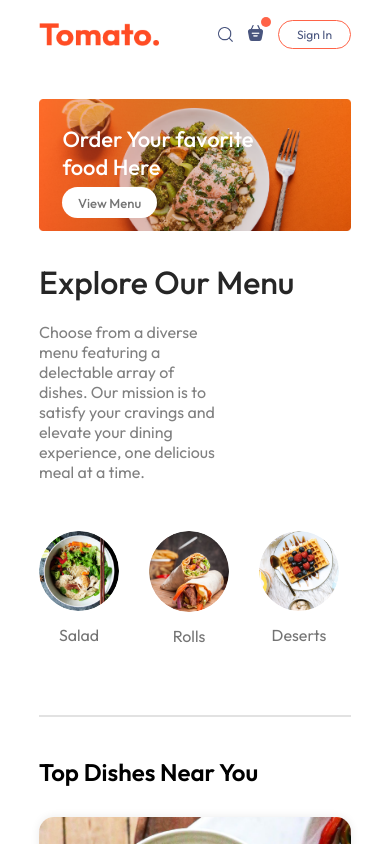
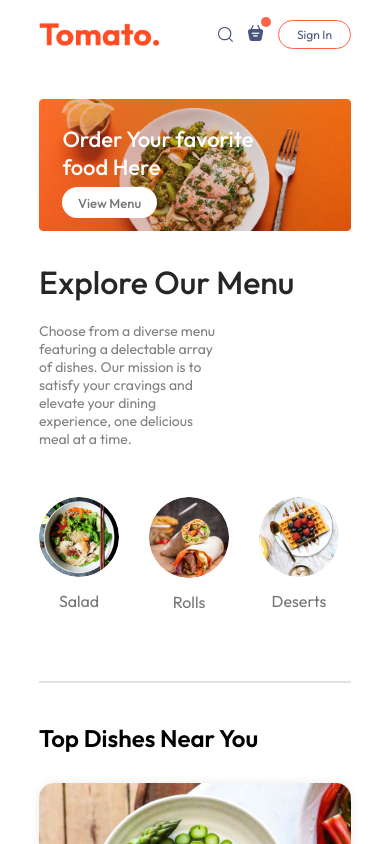
Before and after one commit to ChamithDilshanKahandawala/FullStack-FoodDelivery-App, a React (Vite) app in the folder frontend/: page / in a window 390 px wide. Shown: the top 844 px of the page. Built offline with nearby package versions, Linux system fonts and the light colour scheme; a web font is replaced by a local one.

Commit message:
Add Responsive CSS to ExploreMenu Component

```diff
--- a/frontend/src/Components/ExploreMenu/ExploreMenu.css
+++ b/frontend/src/Components/ExploreMenu/ExploreMenu.css
@@ -55,3 +55,11 @@
     border: 4px solid tomato;
     padding: 4px;
 }
+
+@media (max-width:1050px) {
+    .exploremenu_text{
+        max-width: 100%;
+        font-size: 14px;
+    }
+
+}
```
